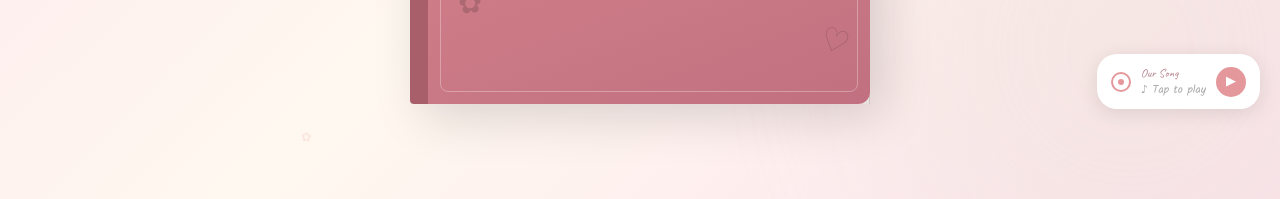
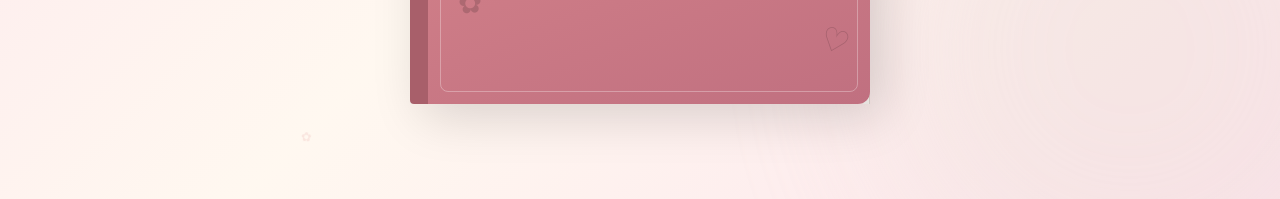
Before and after one commit to poojaaa06/scrap-book, a plain HTML site: page index.html in a window 1280 px wide. Shown: the part 601-800 px from the top of the page. Drawn offline with nearby package versions, Linux system fonts and the light colour scheme.

Commit message:
song removed

```diff
--- a/index.html
+++ b/index.html
@@ -336,14 +336,7 @@
 </div>
 
 <!-- ===== MUSIC PLAYER ===== -->
-<div id="music-player">
-  <div id="cassette-reel" class="cassette-reel"><div class="reel-inner"></div></div>
-  <div>
-    <div class="font-caveat" style="font-size:0.75rem;color:#B5838D;">Our Song</div>
-    <div class="font-handwriting" style="font-size:0.7rem;color:#aaa;" id="music-label">♪ Tap to play</div>
-  </div>
-  <button id="music-btn" onclick="toggleMusic()" style="background:#E5989B;border:none;width:30px;height:30px;border-radius:50%;cursor:pointer;color:white;font-size:13px;display:flex;align-items:center;justify-content:center;">▶</button>
-</div>
+
 
 <!-- ===== PARTICLES ===== -->
 <div id="particles-container" style="position:fixed;inset:0;pointer-events:none;overflow:hidden;z-index:1;"></div>
```
